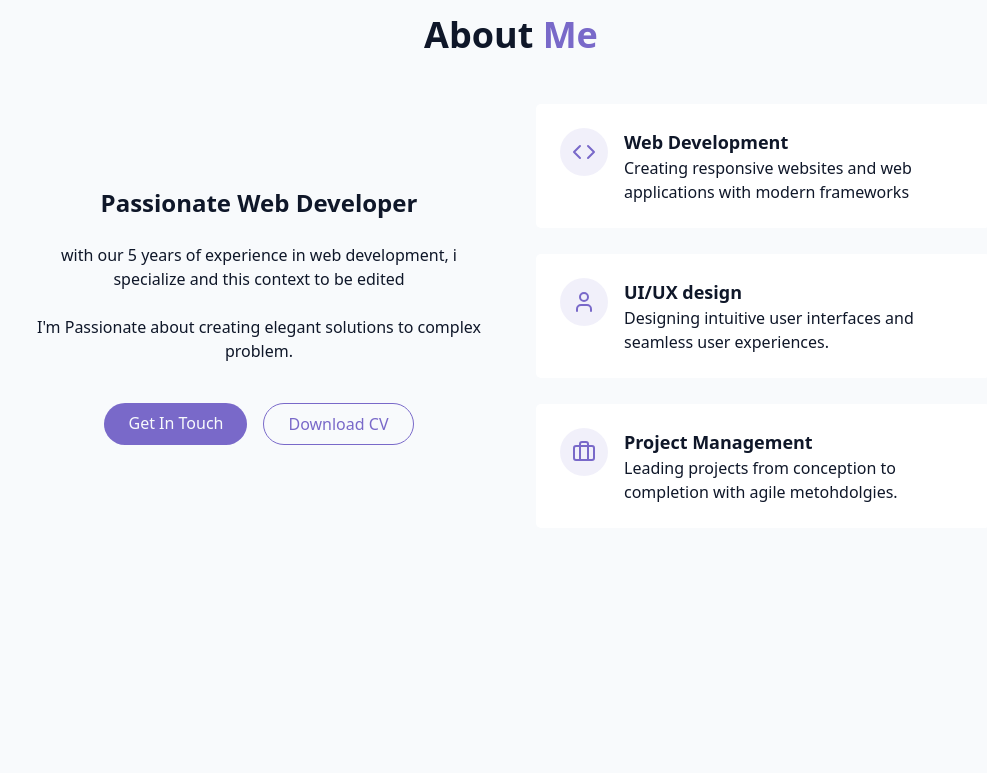
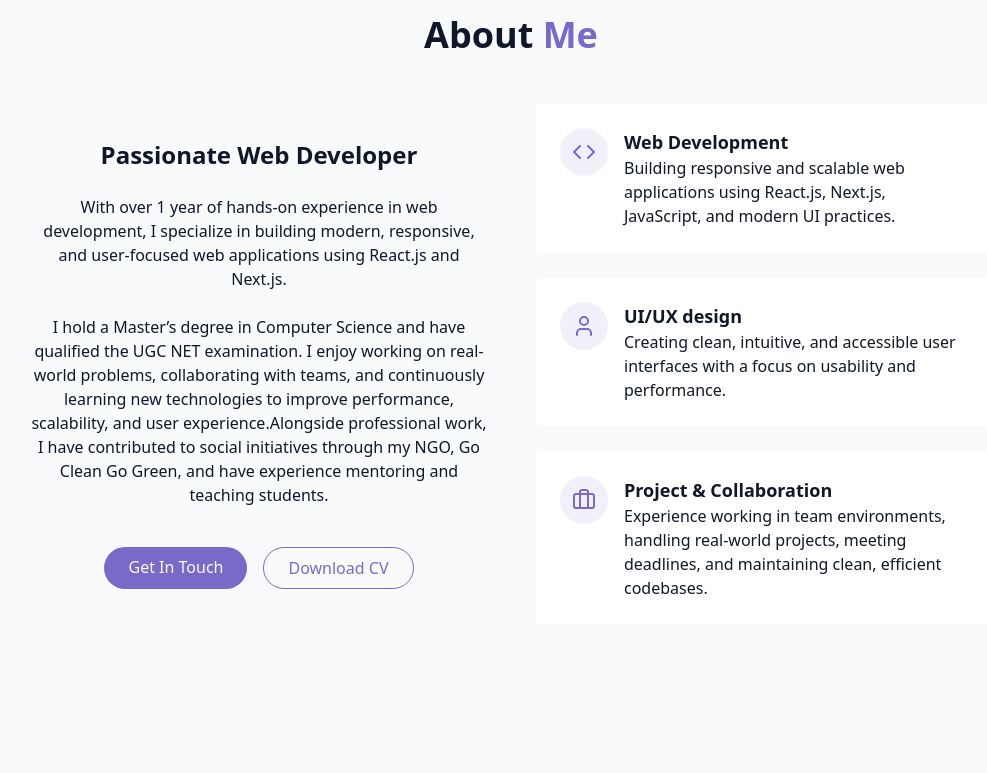
Before and after one commit to amaanansarii/portfolio_reactjs, a React (Vite) app: page / in a window 1280 px wide. Shown: the part 881-1654 px from the top of the page, without its empty margins (129-1116 px from the left). Built offline with nearby package versions, Linux system fonts and the light colour scheme; no server answers.

Commit message:
changes in home and about sections

```diff
--- a/src/components/AboutSection.jsx
+++ b/src/components/AboutSection.jsx
@@ -14,10 +14,10 @@ export function AboutSection(){
                         <h3 className="text-2xl font-semibold">Passionate Web Developer</h3>
 
                         <p className="text-muted-foreground">
-                            with our 5 years of experience in web development, i specialize and this context to be edited
+                            With over 1 year of hands-on experience in web development, I specialize in building modern, responsive, and user-focused web applications using React.js and Next.js.
                         </p>
                          <p className="text-muted-foreground">
-                            I'm Passionate about creating elegant solutions to complex problem.
+                           I hold a Master’s degree in Computer Science and have qualified the UGC NET examination. I enjoy working on real-world problems, collaborating with teams, and continuously learning new technologies to improve performance, scalability, and user experience.Alongside professional work, I have contributed to social initiatives through my NGO, Go Clean Go Green, and have experience mentoring and teaching students.
                         </p>
 
                         <div className="flex flex-col sm:flex-row gap-4 pt-4 justify-center">
@@ -37,7 +37,7 @@ export function AboutSection(){
                                 </div>
                                 <div className='text-left'>
                                     <h4 className='font-semibold text-lg'>Web Development</h4>
-                                    <p>Creating responsive websites and web applications with modern frameworks</p>
+                                    <p>Building responsive and scalable web applications using React.js, Next.js, JavaScript, and modern UI practices.</p>
                                 </div>
                             </div>
                         </div>
@@ -48,7 +48,7 @@ export function AboutSection(){
                                 </div>
                                 <div className='text-left'>
                                     <h4 className='font-semibold text-lg'>UI/UX design</h4>
-                                    <p>Designing intuitive user interfaces and seamless user experiences.</p>
+                                    <p>Creating clean, intuitive, and accessible user interfaces with a focus on usability and performance.</p>
                                 </div>
                             </div>
                          </div>
@@ -58,8 +58,8 @@ export function AboutSection(){
                                     <Briefcase className='h-6 w-6 text-primary'/>
                                 </div>
                                 <div className='text-left'>
-                                    <h4 className='font-semibold text-lg'>Project Management</h4>
-                                    <p>Leading projects from conception to completion with agile metohdolgies.</p>
+                                    <h4 className='font-semibold text-lg'>Project & Collaboration</h4>
+                                    <p>Experience working in team environments, handling real-world projects, meeting deadlines, and maintaining clean, efficient codebases.</p>
                                 </div>
                             </div>
                           </div>
--- a/src/components/HomeSection.jsx
+++ b/src/components/HomeSection.jsx
@@ -10,7 +10,7 @@ export function HomeSection(){
                     <span className="text-gradient ml-2 opacity-0 animate-fade-in-delay-2">Ansari</span>
                 </h1>
                 <p className="text-lg md:text-xl text-muted-foreground max-2-2xl mx-auto opacity-0 animate-fade-in-delay-4">
-                    Software Engineer with 1+ years of experience in front-end development, proficient in building responsive and scalable web applications. Qualified UGC NET with a strong academic record, holding an MSc in Computer Science with 80% marks. Proven ability to design and implement user-friendly interfaces using JavaScript and modern frameworks like React.js and Next.js.
+                    Software Engineer with 1+ year of experience in front-end development, specializing in building responsive and scalable web applications using React.js and Next.js. UGC NET qualified with a strong academic background in Computer Science and hands-on experience in real-world projects. Passionate about clean UI, performance-optimized code, and turning ideas into user-friendly digital experiences.
                 </p>
 
                 <div className="pt-4 opacity-0 animate-fade-in-delay-4">
```
